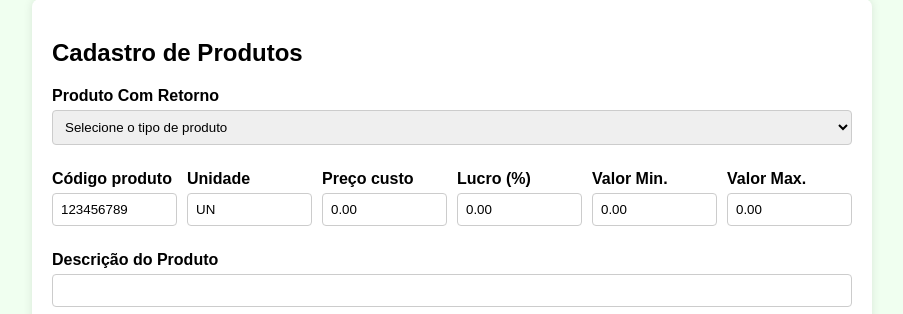
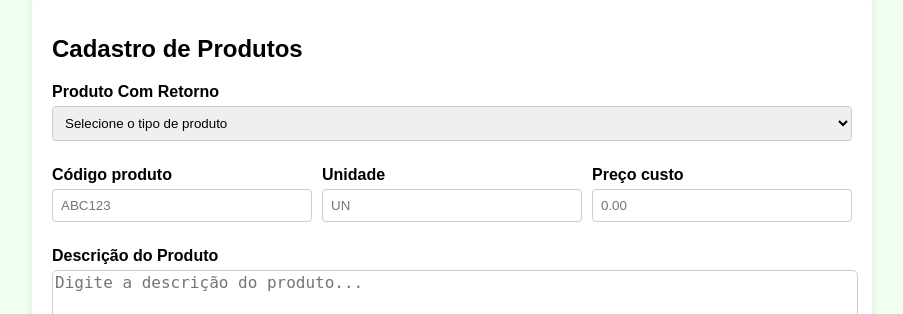
Before and after one commit to MuriloHSS7/eleganceetluxe, a PHP site: page /produto.html in a window 1280 px wide. Shown: the part 140-454 px from the top of the page, without its empty margins (188-1091 px from the left). Run offline with PHP 8.4, Linux system fonts and the light colour scheme.

Commit message:
Atualização da página de cadastro de produtos

```diff
--- a/cadastroproduto/produto.html
+++ b/cadastroproduto/produto.html
@@ -10,7 +10,7 @@
 
 <body>
     <header>
-        <img src="logo.png" alt="Logo da Empresa">
+        <img src="/imagens/logocasamento.png" alt="Logo da Empresa">
     </header>
     <main>
         <section class="form-container">
@@ -25,41 +25,31 @@
                 <div class="form-row">
                     <div class="form-group">
                         <label>Código produto</label>
-                        <input type="text" value="123456789">
+                        <input type="text" id="codigo" placeholder="ABC123">
                     </div>
                     <div class="form-group">
                         <label>Unidade</label>
-                        <input type="text" value="UN">
+                        <input type="number" id="unidade" placeholder="UN">
                     </div>
                     <div class="form-group">
                         <label>Preço custo</label>
-                        <input type="number" value="0.00">
-                    </div>
-                    <div class="form-group">
-                        <label>Lucro (%)</label>
-                        <input type="number" value="0.00">
-                    </div>
-                    <div class="form-group">
-                        <label>Valor Min.</label>
-                        <input type="number" value="0.00">
-                    </div>
-                    <div class="form-group">
-                        <label>Valor Max.</label>
-                        <input type="number" value="0.00">
+                        <input type="number" id="preco" placeholder="0.00">
                     </div>
                 </div>
                 <div class="form-group">
                     <label>Descrição do Produto</label>
-                    <input type="text">
+                    <textarea class="caixadescricao" placeholder="Digite a descrição do produto..."></textarea>
                 </div>
 
                 <div class="image-preview">
                     <label>Imagem do Produto</label>
                     <img src="dress.jpg" alt="Imagem do Produto">
                 </div>
-                <button type="submit">Salvar</button>
+                <br><!-- Pulando linha -->
+                <button type="submit">Salvar</button> <!-- Botão de salvar no estoque-->
             </form>
         </section>
+        <script src="/JS/unidade.js"></script>
     </main>
     <footer>
         <h2>CENTRAL DE RELACIONAMENTO</h2>
```
Also changed, not shown: JS/unidade.js (added, +14 -0 lines), cadastroproduto/conexaoproduto.php (deleted, +0 -8 lines), cadastroproduto/style.css (+19 -6 lines), imagens/logocasamento.png (added).
